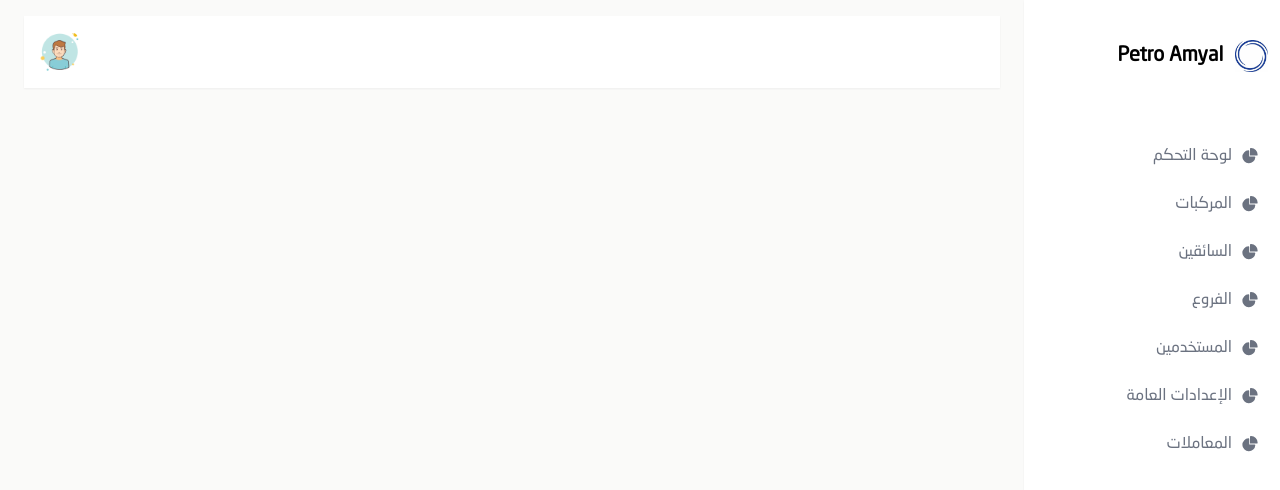
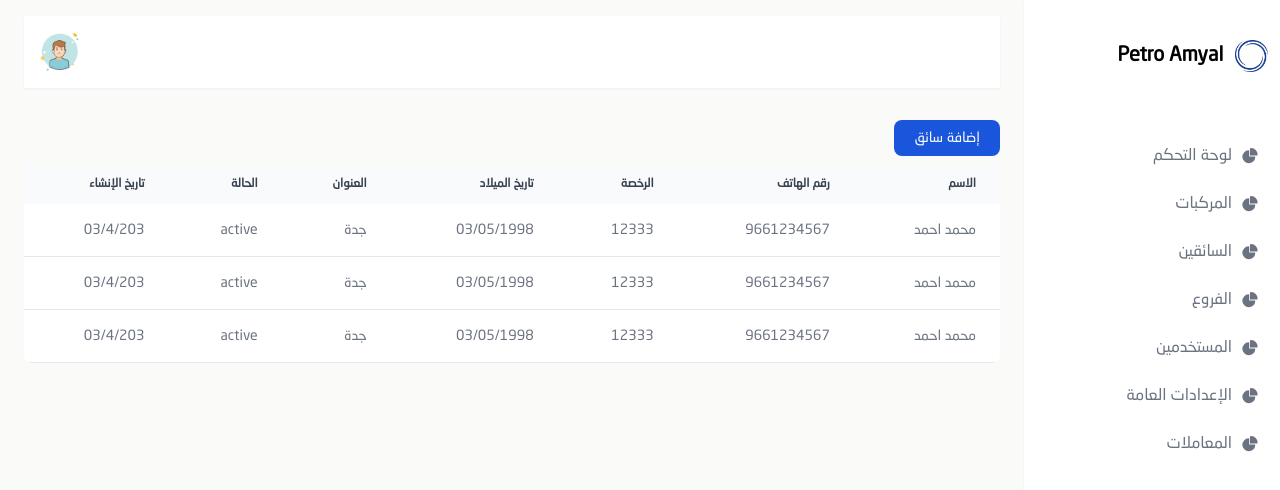
Before and after one commit to Ahmed-Alkhatim/vue-mvvm-pattern, a Vue app: page /drivers in a window 1280 px wide. Shown: the top 490 px of the page. Built offline with nearby package versions, Linux system fonts and the light colour scheme; the HTML template or start-up script is replaced by a standard one.

Commit message:
drivers page

```diff
--- a/package.json
+++ b/package.json
@@ -10,6 +10,7 @@
     "lint": "eslint . --ext .vue,.js,.jsx,.cjs,.mjs --fix --ignore-path .gitignore"
   },
   "dependencies": {
+    "axios": "^1.6.3",
     "flowbite": "^2.2.1",
     "pinia": "^2.1.7",
     "vue": "^3.3.11",
--- a/src/components/index.js
+++ b/src/components/index.js
@@ -7,9 +7,10 @@ import NumberInput from "./form/NumberInput.vue"
 import SelectInput from "./form/SelectInput.vue"
 import DropDown from "./ui/DropDown.vue"
 import VTable from './ui/VTable.vue'
+import VTableRow from './ui/VTableRow.vue'
 import Dialog from './ui/Dialog.vue'
 import PageContainer from "./PageContainer.vue"
 import Navbar from "./Navbar.vue"
 import Sidebar from "./Sidebar.vue"
 
-export { TextInput, Card, Btn, RadioInput, DateInput, NumberInput, SelectInput, VTable, Dialog, PageContainer, Navbar, DropDown, Sidebar }
+export { TextInput, Card, Btn, RadioInput, DateInput, NumberInput, SelectInput, VTable, VTableRow, Dialog, PageContainer, Navbar, DropDown, Sidebar }
--- a/src/components/ui/Btn.vue
+++ b/src/components/ui/Btn.vue
@@ -26,8 +26,8 @@ const getColor = (text)  => {
 const getSize = (text) => {
     const size = {
         'x-small' : 'px-3 py-2 text-xs',
-        'small' : 'px-3 py-2 text-sm',
-        'medium' : 'px-5 py-2.5 text-sm ',
+        'small' : 'px-[20px] py-[8px] text-sm font-bold',
+        'medium' : 'px-5 py-2.5 text-sm font-bold',
         'large' : 'px-5 py-3 text-base',
         'x-large' : 'px-6 py-3.5 text-base',
     }
--- a/src/components/ui/Card.vue
+++ b/src/components/ui/Card.vue
@@ -1,11 +1,13 @@
 <template>
-    <div class="px-6 py-12 bg-white border  rounded-lg dark:bg-gray-800 dark:border-gray-700">
+    <div class="px-6 pt-8 pb-6 bg-white border  rounded-lg dark:bg-gray-800 dark:border-gray-700">
+        <h1 class="text-xl font-bold text-gray-600 mb-6">{{ props.title }}</h1>
+
         <slot></slot>
     </div>
 </template>
 
 <script setup>
-
+const props = defineProps(['title'])
 </script>
 
 <style lang="scss" scoped>
--- a/src/components/ui/VTable.vue
+++ b/src/components/ui/VTable.vue
@@ -1,32 +1,30 @@
 <template>
-<div class="relative overflow-x-auto shadow-sd sm:rounded-lg">
-    <Btn size="x-small" color="primary">اضافة هثن</Btn>
-    <table class="w-full text-sm text-left rtl:text-right">
+
+
+<div class="relative overflow-x-auto  sm:rounded-lg">
+    <table class="w-full text-sm text-left rtl:text-right text-gray-500 dark:text-gray-400">
         <thead class="text-xs text-gray-700 uppercase bg-gray-50 dark:bg-gray-700 dark:text-gray-400">
             <tr>
-                <th scope="col" class="px-6 py-3">
-                    Tite
+                <th scope="col" class="px-6 py-3" v-for = "head in heads">
+                    {{ head }}
                 </th>
             </tr>
         </thead>
         <tbody>
-            <tr class="bg-white border-b dark:bg-gray-800 dark:border-gray-700" v-for="a in [1,2,3,4,5,6,]">
-                <th scope="row" class="px-6 py-4 font-medium text-gray-900 whitespace-nowrap dark:text-white">
-                   value
-                </th>
-
-            </tr>
+            <slot></slot>
         </tbody>
     </table>
 </div>
 
-
 </template>
 
 <script setup>
-import { Btn } from "@/components"
+
+const props =  defineProps(["heads"])
 </script>
 
-<style lang="scss" scoped>
-
+<style  >
+table td {
+    padding: 16px 24px;
+}
 </style>
--- /dev/null
+++ b/src/components/ui/VTableRow.vue
@@ -0,0 +1,13 @@
+<template>
+    <tr class="bg-white border-b dark:bg-gray-800 dark:border-gray-700 hover:bg-gray-50 dark:hover:bg-gray-600">
+        <slot></slot>
+    </tr>
+</template>
+
+<script setup>
+
+</script>
+
+<style lang="scss" scoped>
+
+</style>
--- a/src/index.css
+++ b/src/index.css
@@ -12,6 +12,9 @@
     .link {
         @apply font-medium text-blue-600 dark:text-blue-500 hover:underline
     }
+    .td-head {
+        @apply px-6 py-4 font-medium text-gray-900 whitespace-nowrap dark:text-white
+    }
 }
 
 html {
--- a/src/router/index.js
+++ b/src/router/index.js
@@ -3,7 +3,7 @@ import Login from '@/views/auth/login/Login.vue'
 import PasswordReset from '@/views/auth/login/PasswordReset.vue'
 import Register from '@/views/auth/register/index.vue'
 import HomePage from "@/views/home/index.vue"
-
+import Drivers from "@/views/drivers/index.vue"
 const router = createRouter({
   history: createWebHistory(import.meta.env.BASE_URL),
   routes: [
@@ -50,7 +50,7 @@ const router = createRouter({
     {
       path: '/drivers',
       name: 'drivers',
-      component: ''
+      component: Drivers
     },
     // {
     //   path: '/mr',
--- /dev/null
+++ b/src/stores/drivers.js
@@ -0,0 +1,21 @@
+import { defineStore } from "pinia";
+import { ref } from "vue"
+
+export const useDriversStore = defineStore( "drivers", () => {
+    // States
+    const drivers = ref([
+        {"id" : 1 , "name" : "محمد احمد", "phone" : "9661234567", "license_number" : 12333, "birth_date" : "03/05/1998", "address" : "جدة", "status" : "active", "created_at" : "03/4/203"},
+        {"id" : 1 , "name" : "محمد احمد", "phone" : "9661234567", "license_number" : 12333, "birth_date" : "03/05/1998", "address" : "جدة", "status" : "active", "created_at" : "03/4/203"},
+        {"id" : 1 , "name" : "محمد احمد", "phone" : "9661234567", "license_number" : 12333, "birth_date" : "03/05/1998", "address" : "جدة", "status" : "active", "created_at" : "03/4/203"}
+    ])
+
+    // Computed
+
+    // getters as functions [pass param]
+
+    // Actions
+    const setDrivers = (data) => {
+        drivers.value = data
+    }
+    return { drivers, setDrivers}
+})
--- a/src/stores/index.js
+++ b/src/stores/index.js
@@ -0,0 +1,4 @@
+import { useDriversStore } from "./drivers"
+
+
+export { useDriversStore }
--- /dev/null
+++ b/src/views/drivers/AddDriver.vue
@@ -0,0 +1,50 @@
+<template>
+    <div>
+        <Dialog v-model="isDialogVisible">
+            <template #activator>
+                <Btn size="small" color="primary">إضافة سائق</Btn>
+            </template>
+            <Card  class="space-y-5 w-[600px]" title = "إضافة سائق">
+                <div class="grid grid-cols-2 gap-2">
+                    <TextInput v-model="driverData.name" label = "الاسم" :error="inputErrors.name"/>
+                    <DateInput v-model="driverData.birth_date" label = "تاريخ الميلاد" :error="inputErrors.name"/>
+                </div>
+                <NumberInput v-model="driverData.phone" label="رقم الهاتف" :error="inputErrors.phone"/>
+                <TextInput v-model="driverData.license_number" label = "الرخصة" :error="inputErrors.name"/>
+                <TextInput v-model="driverData.address" label = "العنوان" :error="inputErrors.name"/>
+                <div class = "flex justify-end">
+                    <div class = "mt-4">
+                        <Btn size = "small" color = "primary">إضافة</Btn>
+                        <Btn @click = "isDialogVisible = false" size = "small" color = "secondary">إلغاء</Btn>
+                    </div>
+                </div>
+            </Card>
+        </Dialog>
+    </div>
+</template>
+
+<script setup>
+import { reactive, ref } from "vue"
+import { Dialog, Btn, Card, TextInput, DateInput, NumberInput } from "@/components"
+const isDialogVisible = ref(false)
+
+const driverData = reactive({
+    name : "",
+    license_number : "",
+    birth_date : "",
+    address : "",
+    phone :  ""
+})
+
+const inputErrors = reactive({
+    name : "",
+    license_number : "",
+    birth_date : "",
+    address : "",
+    phone : ""
+})
+</script>
+
+<style lang="scss" scoped>
+
+</style>
--- /dev/null
+++ b/src/views/drivers/index.vue
@@ -0,0 +1,32 @@
+<template>
+    <div>
+        <div>
+            <AddDriver />
+        </div>
+        <div>
+            <VTable :heads = '["الاسم", "رقم الهاتف", "الرخصة","تاريخ الميلاد", "العنوان", "الحالة", "تاريخ الإنشاء"]'>
+                <VTableRow v-for = "driver in driversStore.drivers">
+                    <td>{{ driver.name }}</td>
+                    <td>{{ driver.phone }}</td>
+                    <td>{{ driver.license_number }}</td>
+                    <td>{{ driver.birth_date }}</td>
+                    <td>{{ driver.address }}</td>
+                    <td>{{ driver.status }}</td>
+                    <td>{{ driver.created_at }}</td>
+                </VTableRow>
+            </VTable>
+        </div>
+    </div>
+</template>
+
+<script setup>
+import { VTable, VTableRow } from '@/components';
+import { useDriversStore } from '@/stores';
+import AddDriver from "./AddDriver.vue"
+
+const driversStore = useDriversStore()
+</script>
+
+<style lang="scss" scoped>
+
+</style>
```
Also changed, not shown: 1 other file (tests, documents, lock files or other folders).
